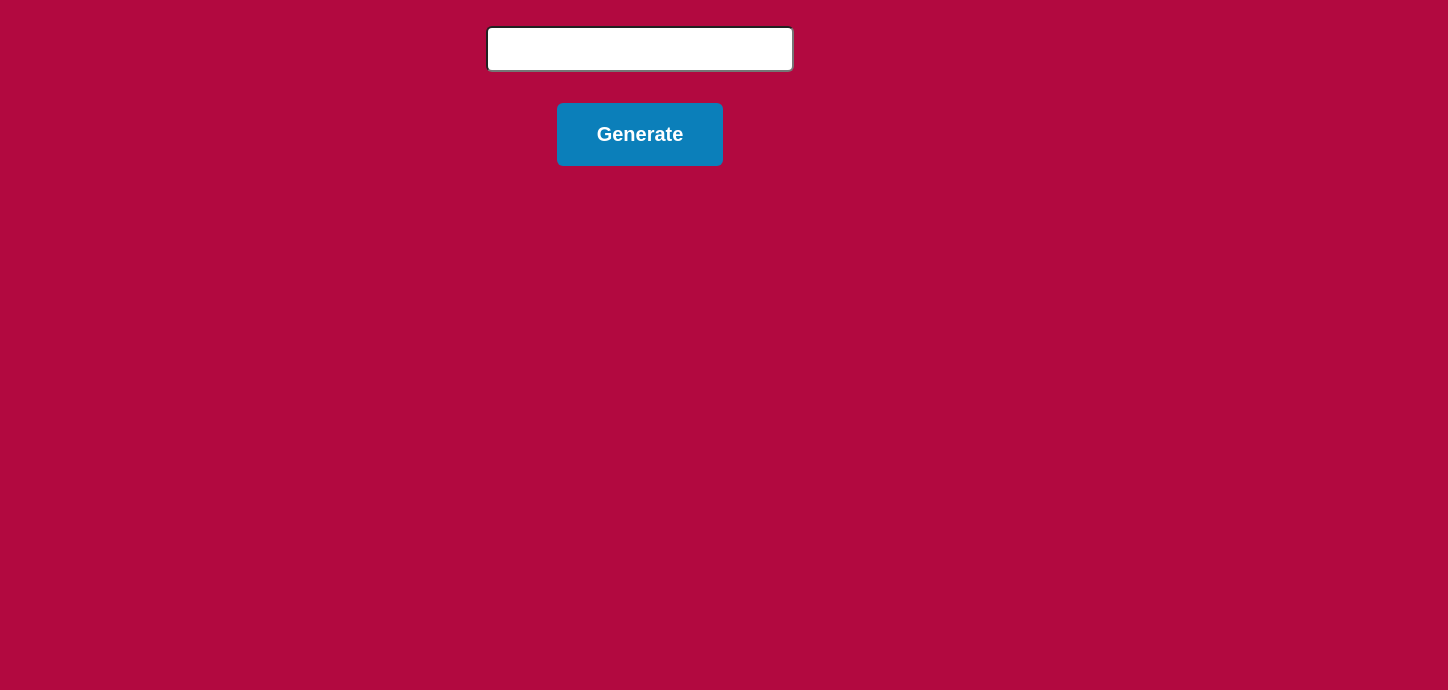
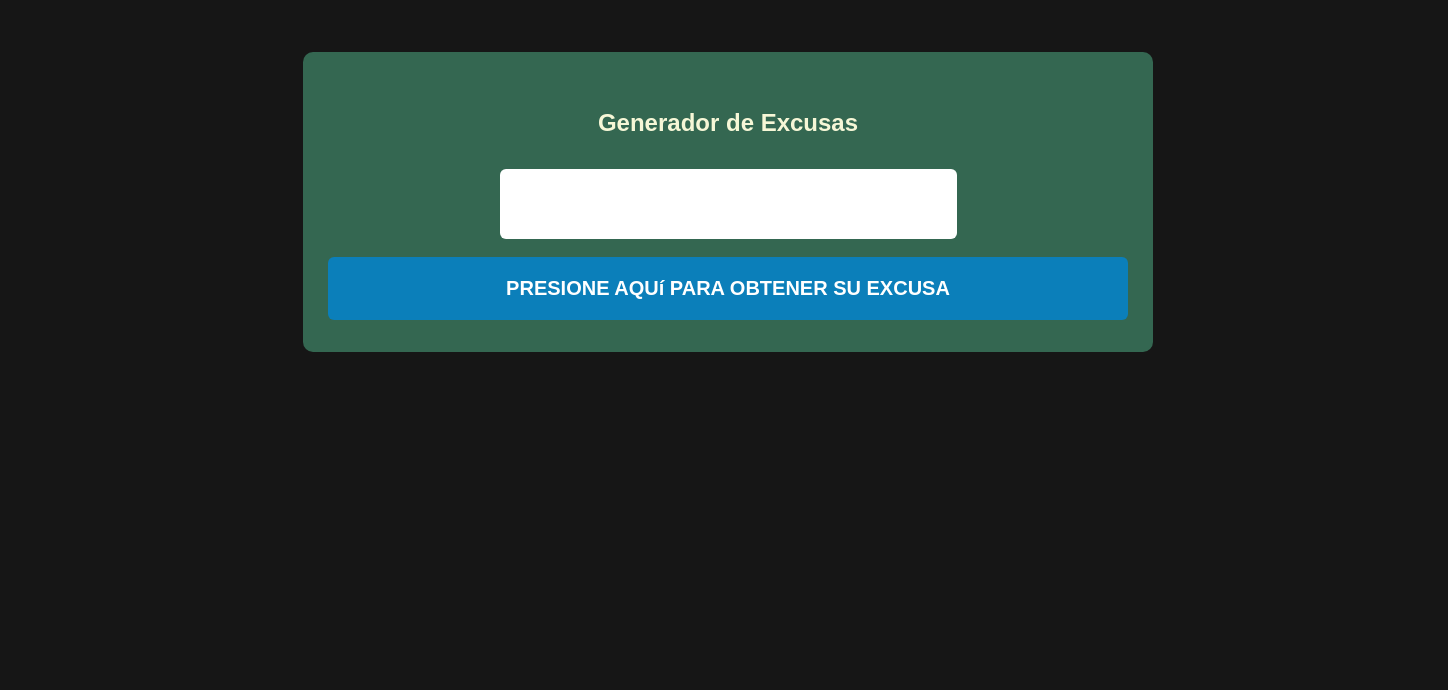
Before and after one commit to tanyaleepr/excuse-generator, a plain HTML site: page index.html in a window 1280 px wide. Shown: the part 286-976 px from the top of the page, 1448 px wide, since content can reach past the window. Before the commit the page ends 800 px from the top, so only its background shows below. Drawn offline with Linux system fonts and the light colour scheme.

Commit message:
added Genesis styling template. Next step is debugging

```diff
--- a/index.html
+++ b/index.html
@@ -5,23 +5,21 @@
     <meta http-equiv="X-UA-Compatible" content="IE=edge">
     <meta name="viewport" content="width=device-width, initial-scale=1.0">
     <title>Document</title>
+    <link href="./style.css" rel="stylesheet">
     <script type="text/javascript" src="./js/script.js"></script>
 </head>
 <body>
 
+<section class="contenedor1">
+<h4>Generador de Excusas</h4>
+
+<form name="WordForm">
+<input type="text" name="WordBox" id="wordbox"><BR>
+<input type="button" value="PRESIONE AQUí PARA OBTENER SU EXCUSA" onClick="PickRandomWord(document.WordForm)" id="button">
+</form>
 
 
-
-
-<link href="./style.css" rel="stylesheet">
-
-<h1>Random Word Generator</h1>
-
-<FORM NAME="WordForm">
-<INPUT TYPE=TEXT NAME="WordBox" id="wordbox"><BR>
-<INPUT TYPE=BUTTON VALUE="Generate" onClick="PickRandomWord(document.WordForm)" id="button">
-</FORM>
-
+</section>
 
 
 </body>
--- a/style.css
+++ b/style.css
@@ -1,13 +1,14 @@
 body {
-  font-family: Verdana, Geneva, sans-serif;
-  font-size: 1.2em;
-  margin: 0 auto;
-  max-width: 960px;
-  padding: 40px 10px;
-  line-height: 1.65em;
-  background: #B20940;
-  color: #fff;
-  font-weight: 300;
+  position: relative;
+  width:100%;
+  min-height: 100vh;
+  background: #161616;
+  display: flex;
+  align-items: center;
+  justify-content: center;
+  font-family: 'Poppins', sans-serif;
+  padding: 5rem;
+
 }
 
 h1 {
@@ -42,3 +43,71 @@ h1 {
     border-radius: 6px;
     font-weight: bold;
 }
+
+/* Genesis styling */
+
+.contenedor1 {
+  width: 800px;
+  height:250px;
+  background: #346751;
+  color: #F6F7D7;
+  padding: 25px;
+  border-radius: 10px;
+
+}
+
+/*cual era h4? */
+h4 {
+  font-weight: bold;
+  font-size: 1.5rem;
+  text-align:center;
+  font-family: 'Poppins', sans-serif;
+}
+
+form {
+  position:relative;
+  width: 100%;
+  margin: 2rem 0;
+}
+
+input {
+  width: 100%;
+  background: #351F39;
+  border: none;
+  outline: none;
+  padding:15px 145px 15px 12px;
+  border-radius: 15px;
+  color: #FAFAFA;
+  font-size: 1.2rem;
+}
+
+button {
+  position: absolute;
+  padding: 12px;
+  border-radius: 10px;
+  font-size: 1.2rem;
+  color: #F6F7D7;
+  border:none;
+  outline:none;
+  background: #519872;
+  right: 3px;
+  top:3px;
+  cursor: pointer;
+}
+
+.namebox {
+  font-family: 'Poppins', sans-serif;
+  font-weight: bolder;
+  position:relative;
+  background: #FF165D;
+  text-align: center;
+  color: #F6F7D7;
+  border-radius: 10px;
+  padding: 12px;
+}
+
+.genera {
+  font-weight: 300;
+  text-transform: capitalize;
+  letter-spacing: .3px;
+}
```
